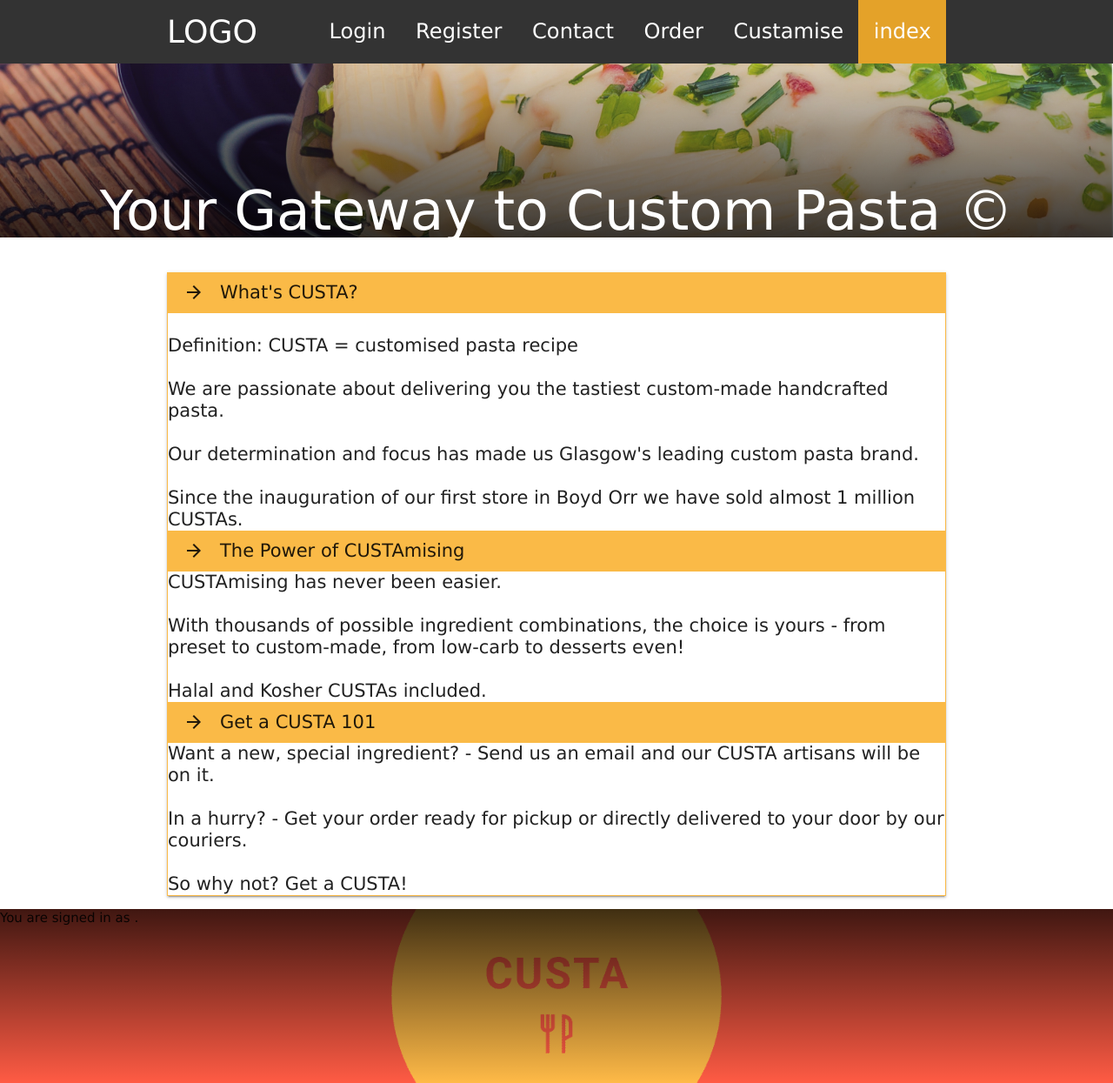
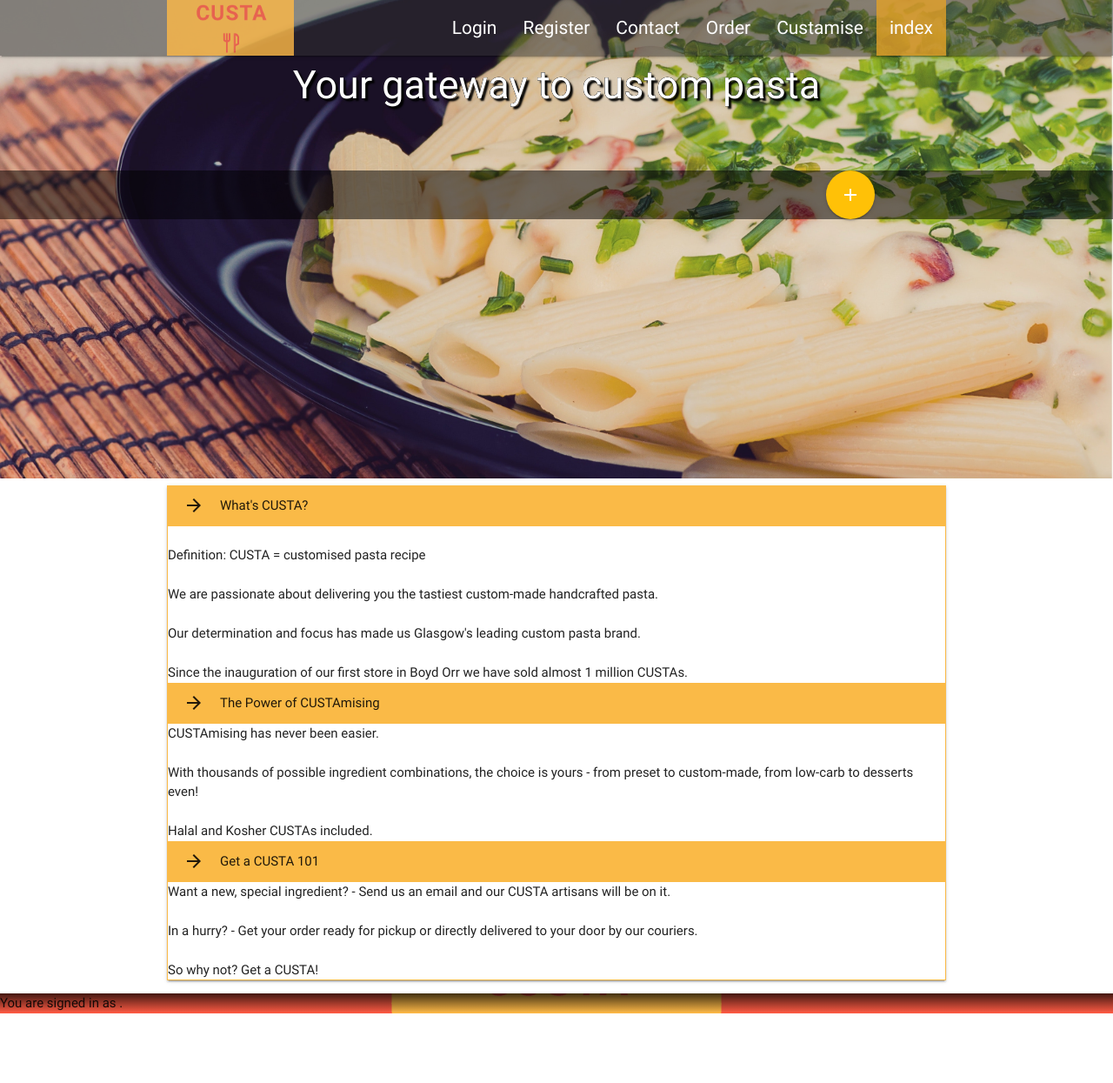
Before and after one commit to RP0001/custa_falcon_x, a Django app: page / in a window 1280 px wide. Shown: the whole page at 87% size. After the commit the page ends 1165 px from the top, so only its background shows below. Run offline with Django 3.2, Linux system fonts and the light colour scheme; some libraries are stand-ins or nearby versions.

Commit message:
front-end optimization

```diff
--- a/static/css/custa.css
+++ b/static/css/custa.css
@@ -1,43 +1,3 @@
-body, html {
-  height: 100%;
-    margin: 0;
-  font-family: "Lucida Grande", "Lucida Sans Unicode", "Lucida Sans", Geneva, Verdana, sans-serif;
-}
-
-h1 {
-    font-family: "Lucida Grande", "Lucida Sans Unicode", "Lucida Sans", Geneva, Verdana, sans-serif;
-    font-size: 30px;
-    font-style: normal;
-    font-variant: normal;
-    font-weight: 700;
-}
-
-h2 {
-    font-family: "Lucida Grande", "Lucida Sans Unicode", "Lucida Sans", Geneva, Verdana, sans-serif;
-    font-size: 24px;
-    font-style: normal;
-    font-variant: normal;
-    font-weight: 700;
-    line-height: 26.4px;
-}
-
-h3 {
-    font-family: "Lucida Grande", "Lucida Sans Unicode", "Lucida Sans", Geneva, Verdana, sans-serif;
-    font-size: 14px;
-    font-style: normal;
-    font-variant: normal;
-    font-weight: 700;
-    line-height: 15.4px;
-}
-
-p {
-    font-family: "Lucida Grande", "Lucida Sans Unicode", "Lucida Sans", Geneva, Verdana, sans-serif;
-    font-size: 15px;
-    font-style: normal;
-    font-variant: normal;
-    font-weight: 500;
-    line-height: 20px;
-}
 
 blockquote {
     font-family: "Lucida Grande", "Lucida Sans Unicode", "Lucida Sans", Geneva, Verdana, sans-serif;
@@ -57,17 +17,10 @@ pre {
     line-height: 18.5714px;
 }
 
-.body_text_1 {
-    font-size: 1.4rem;
-    font-style: normal;
-    font-variant: normal;
-    font-weight: 500;
-    line-height: 25px;
-}
 
 .hero-image {
-    background-image: linear-gradient(rgba(255, 91, 55, 0),rgba(0, 0, 0, .75)), url("../assets/pasta_background_1.jpg");
-    height: 25%;
+    background-image: linear-gradient(rgba(255, 91, 55, 0), rgba(0, 0, 0, .75)), url("../assets/pasta_background_1.jpg");
+    height: 20%;
     background-position: center;
     background-repeat: no-repeat;
     background-size: cover;
@@ -85,11 +38,16 @@ pre {
 
 .hero-text {
     text-align: center;
+    font-size: 3rem;
     position: relative;
-  top: 85%;
-  left: 50%;
     transform: translate(-50%, -50%);
     color: white;
+    text-shadow: 3px 3px 2px #000, 0px 0px 0 #000, 0px 0px 0 #000, 0px 0px 0 #000;
+}
+
+.order-now{
+    margin-top: 5%;
+    background-color: rgba(0,0,0,0.51);
 }
 
 .header img {
@@ -106,16 +64,17 @@ ul {
     padding: 0;
 }
 
-.nav{
-    background-color: #333;
-    background-image: inherit;
-    zoom: 115%;
+.nav {
+    background-color: rgba(51, 51, 51, 0.5);
+    zoom: 100%;
 }
-nav ul a{
-    font-size: 1.4rem!important;
+
+nav ul a {
+    font-size: 1.4rem !important;
 }
-nav ul li.active{
-    background-color: rgb(228, 162, 41) !important;
+
+nav ul li.active {
+    background-color: rgba(228, 162, 41, 0.8) !important;
 }
 
 .header {
@@ -148,7 +107,7 @@ nav ul li.active{
     color: white;
 }
 
-.about_text{
+.about_text {
     text-align: justify;
     text-justify: inter-word;
     padding-top: 5%;
@@ -157,24 +116,37 @@ nav ul li.active{
     padding-right: 25%;
 }
 
-.input-field label{
+.input-field label {
     font-size: 2.2rem;
 }
 
-.input-field label.active{
+.input-field label.active {
     font-size: 1.5rem;
 }
 
 table.highlight > tbody > tr:hover {
     background-color: #eeeaea;
 }
-.big-font{
+
+.big-font {
     font-size: 2rem;
 }
-.medium-font{
+
+.medium-font {
     font-size: 1.5rem;
 }
-.collection-scrolled{
-    overflow-y: scroll!important;
+
+.collection-scrolled {
+    overflow-y: scroll !important;
     height: 550px;
 }
+
+img {
+    display: initial !important;
+    width: 100%;
+}
+.logo{
+    width: auto;
+    height: 100%;
+    opacity: 0.8;
+}
--- a/static/js/base.js
+++ b/static/js/base.js
@@ -1,7 +1,11 @@
+$(document).ready(function(){
+      $('.parallax').parallax();
+    });
+var pathname = window.location.pathname;
 M.AutoInit();
 initNavbar();
+initParallax();
 function initNavbar() {
-    var pathname = window.location.pathname;
     var idSegment = "";
     if(pathname==="/custa/" || pathname==="/"){
         idSegment = "index";
@@ -10,3 +14,9 @@ function initNavbar() {
     }
     document.getElementById("nav-"+idSegment).className = "active";
 }
+
+function initParallax() {
+    if(pathname==="/custa/" || pathname==="/"){
+        $("#parallax-1").css("height", "550px");
+    }
+}
--- a/templates/custa/base.html
+++ b/templates/custa/base.html
@@ -14,13 +14,27 @@
     </title>
 </head>
 
-<nav class="nav">
+
+{#<div class="header">#}
+{#    <img src={% static 'assets/logo_transparent.png' %} alt="logo"/>#}
+{##}
+{##}
+{#    <ul>#}
+
+{#    </ul>#}
+{#</div>#}
+
+
+
+<body>
+<div class="parallax-container" id="parallax-1" style="height: 150px;">
+    <div class="navbar-fixed">
+        <nav class="nav" role="navigation">
             <div class="nav-wrapper container">
-{#<img class="" src={% static 'assets/logo_transparent.png' %} alt="logo"/>#}
-  <a href="{% url 'index' %}" class="brand-logo">LOGO</a>
+            <img class="logo brand-logo" src={% static 'assets/logo-nav.png' %} alt="logo"/>
+{#              <a href="{% url 'index' %}" class="brand-logo">LOGO</a>#}
               <ul id="nav-mobile" class="right hide-on-med-and-down">
                         {% if user.is_authenticated %}
-
                             <li><a href="{% url 'logout' %}">Logout</a></li>
                         {% else %}
                             <li id="nav-login"><a href="{% url 'login' %}">Login</a></li>
@@ -33,28 +47,20 @@
               </ul>
             </div>
             </nav>
-{#<div class="header">#}
-{#    <img src={% static 'assets/logo_transparent.png' %} alt="logo"/>#}
-{##}
-{##}
-{#    <ul>#}
+    </div>
+    <div class="container center-align"><span class="hero-text">Your gateway to custom pasta</span></div>
+    {% block parallax1 %}
 
-{#    </ul>#}
-{#</div>#}
-<span style="position:relative; top:-32px;">
-<div class="hero-image">
-    <div class="hero-text">
-
-        <h1>Your Gateway to Custom Pasta &copy;</h1>
+    {% endblock %}
+    <div class="parallax"><img src="{% static "assets/pasta_background_1.jpg" %}"></div>
 </div>
-</div>
-</span>
-<body class=body_text_1>
 <script src="https://ajax.aspnetcdn.com/ajax/jquery/jquery-1.9.0.min.js"></script>
 <script src="{% static "js/materialize.js" %}"></script>
+<div class="">
     <div class="container">
         {% block body_block %}
         {% endblock %}
+    </div>
 </div>
 <script src="{% static "js/base.js" %}"></script>
 </body>
--- a/templates/custa/index.html
+++ b/templates/custa/index.html
@@ -2,6 +2,19 @@
 {% extends 'custa/base.html' %}
 {% load staticfiles %}
 {% block title_block %}
+{% endblock %}
+
+{% block parallax1 %}
+
+        <div class="row order-now">
+        <div class="container">
+            <div class="col s12 offset-l10">
+                <a class="btn-floating btn-large waves-effect waves-light amber" >
+                    <i class="material-icons">add</i>
+                </a>
+            </div>
+        </div>
+    </div>
 {% endblock %}
 
 {% block body_block %}
@@ -9,7 +22,8 @@
         <ul class="collapsible expandable">
             <li>
                 <div class="collapsible-header active" tabindex="0">
-                  <i class="material-icons">arrow_forward</i>What's CUSTA?</div>
+                    <i class="material-icons">arrow_forward</i>What's CUSTA?
+                </div>
                 <div class="collapsible-body" style="display: block">
                     <span></br>Definition: CUSTA = customised pasta recipe</br></br>
                         We are passionate about delivering you the tastiest custom-made handcrafted pasta.</br></br>
@@ -20,7 +34,8 @@
             </li>
             <li class="active">
                 <div class="collapsible-header active" tabindex="0">
-                  <i class="material-icons">arrow_forward</i>The Power of CUSTAmising</div>
+                    <i class="material-icons">arrow_forward</i>The Power of CUSTAmising
+                </div>
                 <div class="collapsible-body" style="display: block">
                   <span>CUSTAmising has never been easier.</br></br>
                       With thousands of possible ingredient combinations, the choice is yours
@@ -30,7 +45,8 @@
             </li>
             <li class="active">
                 <div class="collapsible-header active" tabindex="0">
-                  <i class="material-icons">arrow_forward</i>Get a CUSTA 101</div>
+                    <i class="material-icons">arrow_forward</i>Get a CUSTA 101
+                </div>
                 <div class="collapsible-body" style="display: block">
                   <span>Want a new, special ingredient? - Send us an email and our CUSTA artisans will be on it.</br></br>
                       In a hurry? - Get your order ready for pickup or directly delivered to your door by our couriers.</br></br>
```
Also changed, not shown: static/assets/logo-nav.png (added), static/assets/navbar_background_1.png (added). Lines whose indentation alone changed are shown as unchanged.
